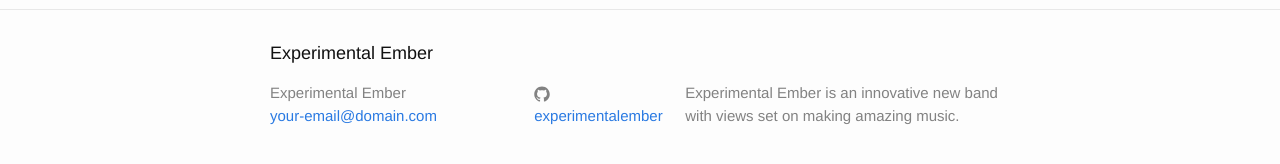
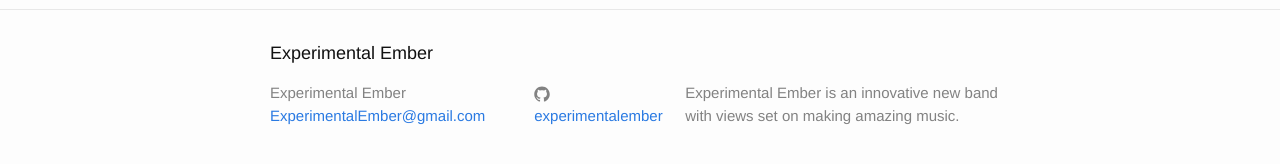
Before and after one commit to experimentalember/experimentalember.github.io, a Jekyll site: the page built from about.md, in a window 1280 px wide. Shown: the part 263-427 px from the top of the page. Built offline with Jekyll 4.4.1, drawn with Linux system fonts in a browser that asks for light colours.

Commit message:
Update _config.yml

```diff
--- a/_config.yml
+++ b/_config.yml
@@ -7,7 +7,7 @@
 
 # Site settings
 title: Experimental Ember
-email: your-email@domain.com
+email: ExperimentalEmber@gmail.com
 description: > # this means to ignore newlines until "baseurl:"
   Experimental Ember is an innovative new band with views set on making amazing music.
 baseurl: "" # the subpath of your site, e.g. /blog
```
